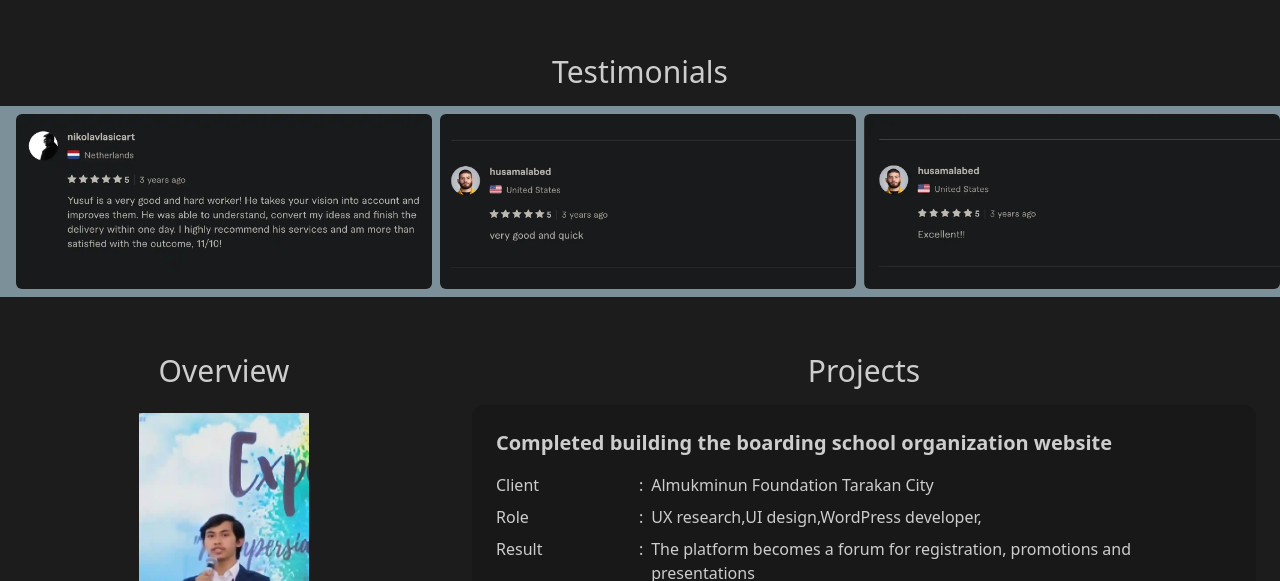
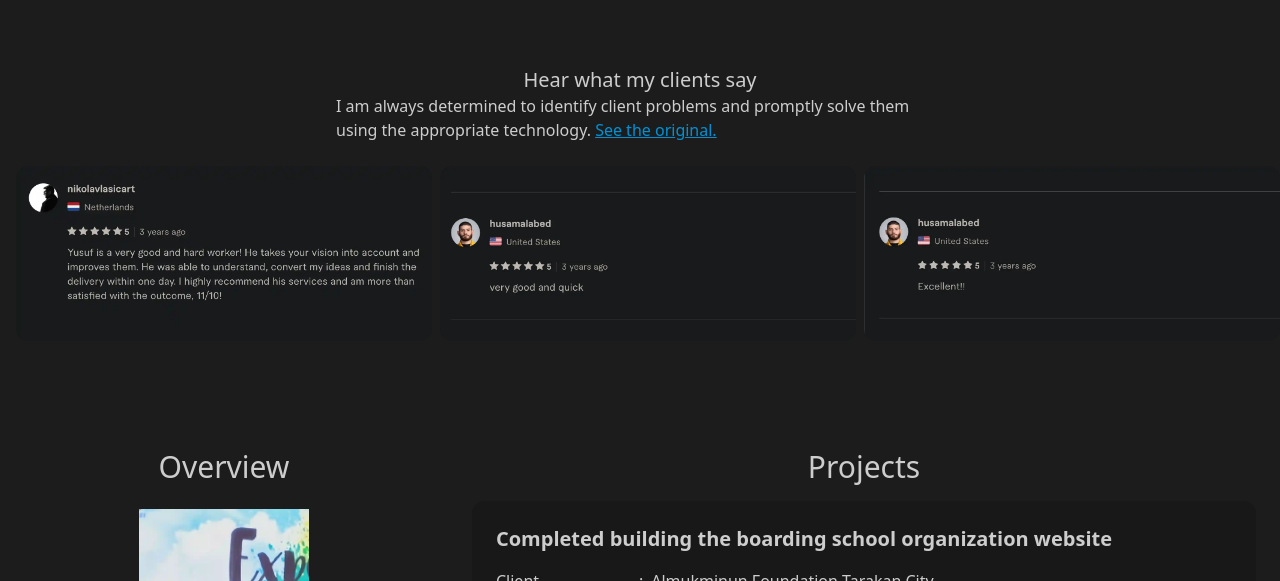
Before and after one commit to yusufhabibalfatha/yusufhabibalfatha, a React (Vite) app: page / in a window 1280 px wide. Shown: the part 858-1439 px from the top of the page. Built offline with nearby package versions, Linux system fonts and the light colour scheme.

Commit message:
Refactor testimonials section:

```diff
--- a/src/components/Testimonials.tsx
+++ b/src/components/Testimonials.tsx
@@ -1,20 +1,48 @@
-import testi_1 from "./../assets/testi 1.webp"
-import testi_2 from "./../assets/testi 2.webp"
-import testi_3 from "./../assets/testi 3.webp"
-import testi_4 from "./../assets/testi 4.webp"
+import testi_1 from "./../assets/testi 1.webp";
+import testi_2 from "./../assets/testi 2.webp";
+import testi_3 from "./../assets/testi 3.webp";
+import testi_4 from "./../assets/testi 4.webp";
 
 const Testimonials = () => {
-    return (
-        <>
-            <p className="w-full p-4 mt-8 text-3xl text-center">Testimonials</p>
-            <div className="flex items-center justify-start w-full px-4 py-2 mb-8 overflow-x-scroll gap-x-2 max-h-max bg-secondary">
-                <img className="img-testimonial" src={testi_1} alt="testimonial-for-freelance-yusufhabib-webdev" />
-                <img className="img-testimonial" src={testi_2} alt="testimonial-for-freelance-yusufhabib-webdev" />
-                <img className="img-testimonial" src={testi_3} alt="testimonial-for-freelance-yusufhabib-webdev" />
-                <img className="img-testimonial" src={testi_4} alt="testimonial-for-freelance-yusufhabib-webdev" />
-            </div>
-        </>
-    );
-}
+  return (
+    <div className="my-11">
+      <div className="text-center p-4 md:w-1/2 mx-auto md:text-left">
+        <p className="text-center text-xl">Hear what my clients say</p>
+        <p>
+          I am always determined to identify client problems and promptly solve
+          them using the appropriate technology.{" "}
+          <a
+            className="link link-info"
+            href="https://www.fiverr.com/yusufhabib164"
+          >
+            See the original.
+          </a>
+        </p>
+      </div>
+      <div className="flex items-center justify-start w-full px-4 py-2 mb-8 overflow-x-scroll gap-x-2 max-h-max">
+        <img
+          className="img-testimonial"
+          src={testi_1}
+          alt="testimonial-for-freelance-yusufhabib-webdev"
+        />
+        <img
+          className="img-testimonial"
+          src={testi_2}
+          alt="testimonial-for-freelance-yusufhabib-webdev"
+        />
+        <img
+          className="img-testimonial"
+          src={testi_3}
+          alt="testimonial-for-freelance-yusufhabib-webdev"
+        />
+        <img
+          className="img-testimonial"
+          src={testi_4}
+          alt="testimonial-for-freelance-yusufhabib-webdev"
+        />
+      </div>
+    </div>
+  );
+};
 
 export default Testimonials;
--- a/src/index.css
+++ b/src/index.css
@@ -3,7 +3,7 @@
 @tailwind utilities;
 
 @layer components {
-    .img-testimonial {
-      @apply w-5/6 rounded-md md:w-4/6 lg:w-2/6;
-    }
+  .img-testimonial {
+    @apply w-5/6 rounded-xl md:w-4/6 lg:w-2/6;
   }
+}
```
